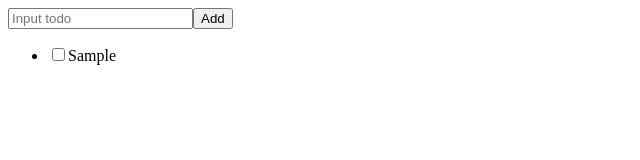
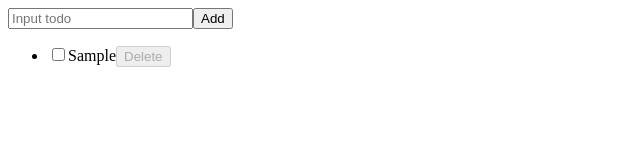
Before and after one commit to schwarz9791/react-todo, a React app: page / in a window 1280 px wide. Both pictures are taken after typing "Sample" into the empty fields and a click on the button "Add". Shown: the top 160 px of the page, without its empty margins (0-640 px from the left). Built offline with nearby package versions, Linux system fonts and the light colour scheme.

Commit message:
add delete todo

```diff
--- a/src/App.jsx
+++ b/src/App.jsx
@@ -20,6 +20,7 @@ export default class App extends Component {
         <TodoList
           todos={this.state.todos}
           onClickCheckbox={this.completeTodo.bind(this)}
+          onClickDelete={this.deleteTodo.bind(this)}
           />
       </div>
     );
@@ -33,8 +34,10 @@ export default class App extends Component {
       }]
     }, this.clearInput())
   }
-  clearInput() {
-    this.refs.input.value = '';
+  deleteTodo(id) {
+    this.setState({
+      todos: this.state.todos.filter(todo => todo.id !== id)
+    });
   }
   completeTodo(id) {
     this.setState({
@@ -46,4 +49,7 @@ export default class App extends Component {
       })
     });
   }
+  clearInput() {
+    this.refs.input.value = '';
+  }
 }
--- a/src/Todo.jsx
+++ b/src/Todo.jsx
@@ -12,10 +12,18 @@ export default class Todo extends Component {
             onChange={this.handleChange.bind(this)} />
           {text}
         </label>
+        <button
+          onClick={this.handleDelete.bind(this)}
+          disabled={!complete}>
+          Delete
+        </button>
       </li>
     )
   }
   handleChange() {
     this.props.onClickCheckbox(this.props.id);
   }
+  handleDelete() {
+    this.props.onClickDelete(this.props.id);
+  }
 }
--- a/src/TodoList.jsx
+++ b/src/TodoList.jsx
@@ -8,11 +8,12 @@ export default class TodoList extends Component {
     );
   }
   renderTodos() {
-    const { todos, onClickCheckbox } = this.props;
+    const { todos, onClickCheckbox, onClickDelete } = this.props;
     return todos.map(todo => (
       <Todo
         key={todo.id}
         onClickCheckbox={onClickCheckbox}
+        onClickDelete={onClickDelete}
         { ...todo }
       />
     ));
```
